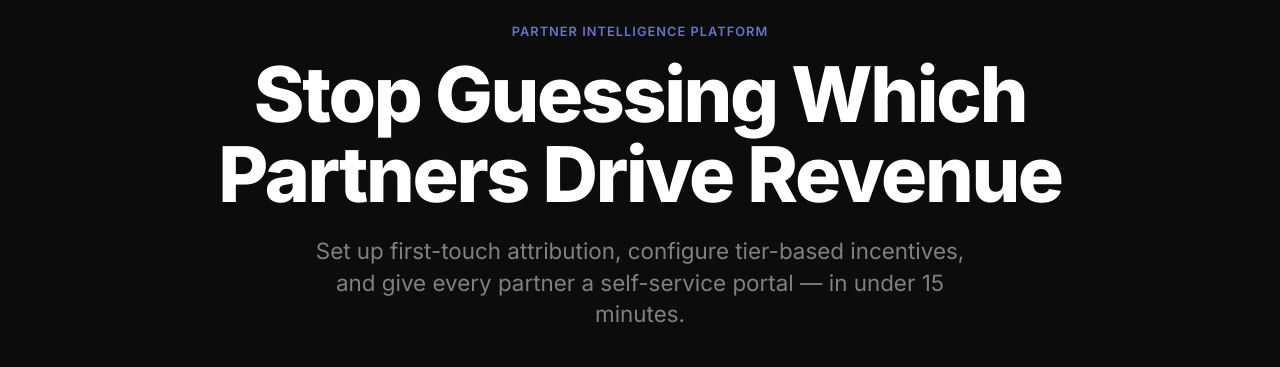
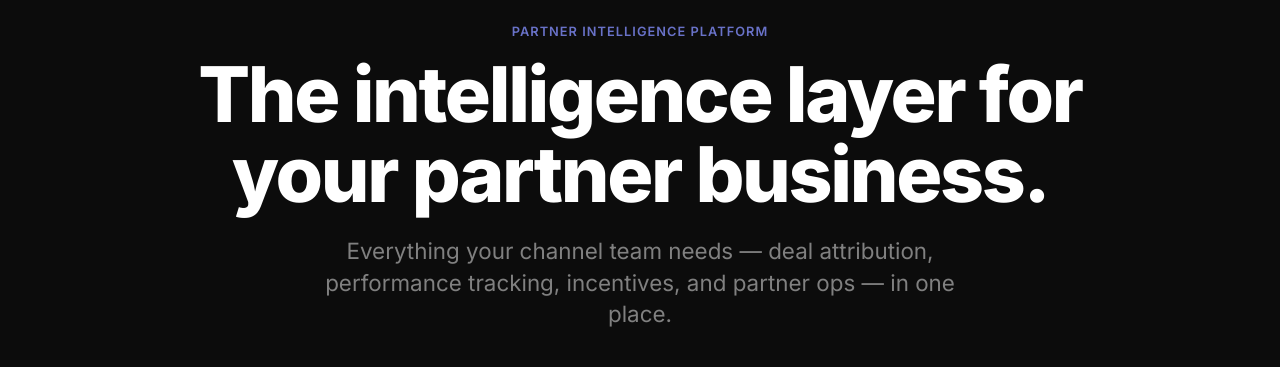
Before and after one commit to dylan3796/partner-attribution-ai, a Next.js app: page / in a window 1280 px wide. Shown: the part 201-568 px from the top of the page. Built offline with nearby package versions, Linux system fonts and the light colour scheme; no server answers.

Commit message:
copy: hero — 'The intelligence layer for your partner business'

```diff
--- a/app/page.tsx
+++ b/app/page.tsx
@@ -75,9 +75,9 @@ export default function LandingPage() {
         <div className="wrap">
           <div className="tag">Early Access</div>
           <p style={{ fontSize: ".8rem", fontWeight: 600, letterSpacing: ".08em", textTransform: "uppercase", color: "rgba(129,140,248,.8)", marginBottom: ".75rem" }}>Partner Intelligence Platform</p>
-          <h1>Stop Guessing Which Partners Drive Revenue</h1>
+          <h1>The intelligence layer for your partner business.</h1>
           <p className="subtitle" style={{ maxWidth: 680, margin: "0 auto 2.5rem" }}>
-            Set up first-touch attribution, configure tier-based incentives, and give every partner a self-service portal — in under 15 minutes.
+            Everything your channel team needs — deal attribution, performance tracking, incentives, and partner ops — in one place.
           </p>
 
           <div style={{ display: "flex", gap: "1rem", justifyContent: "center", flexWrap: "wrap" }}>
```
